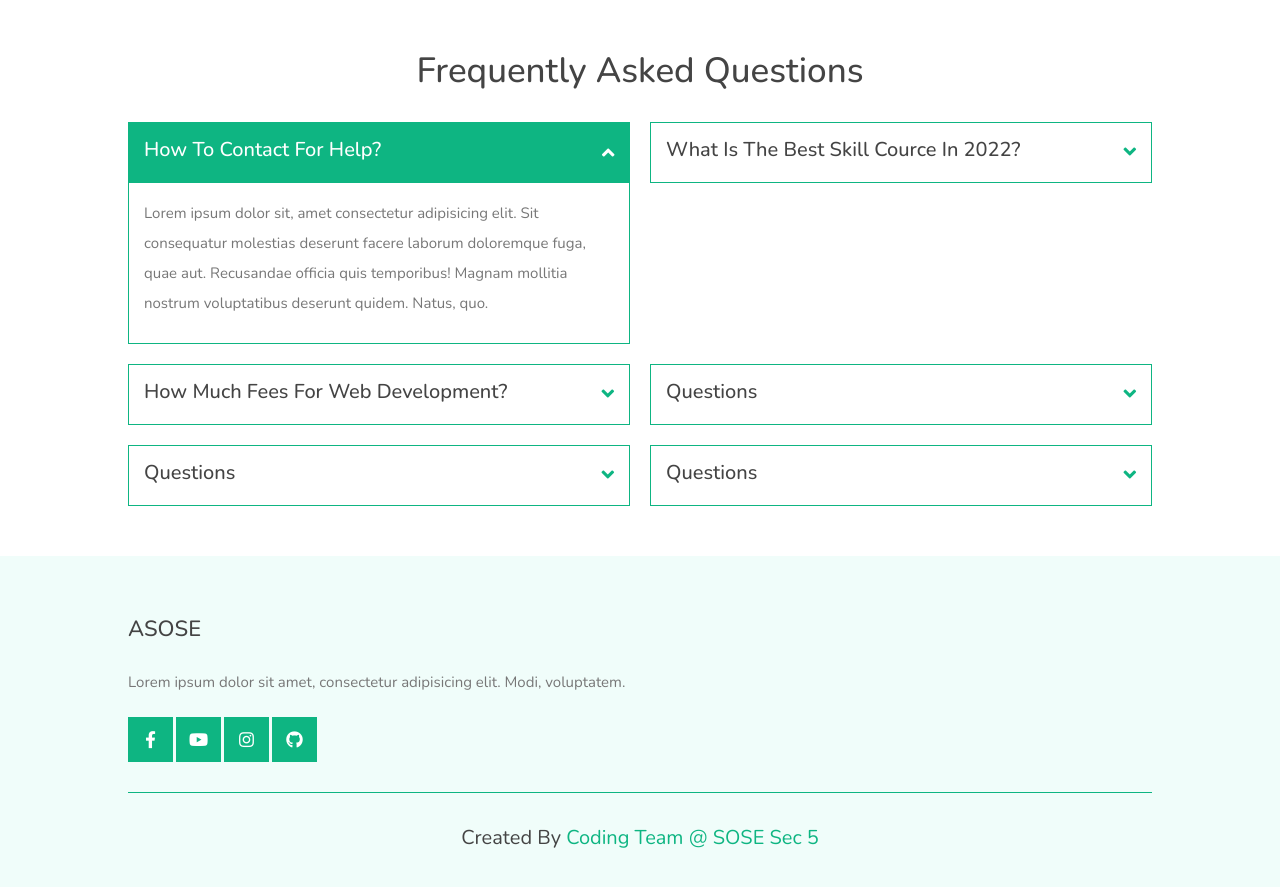
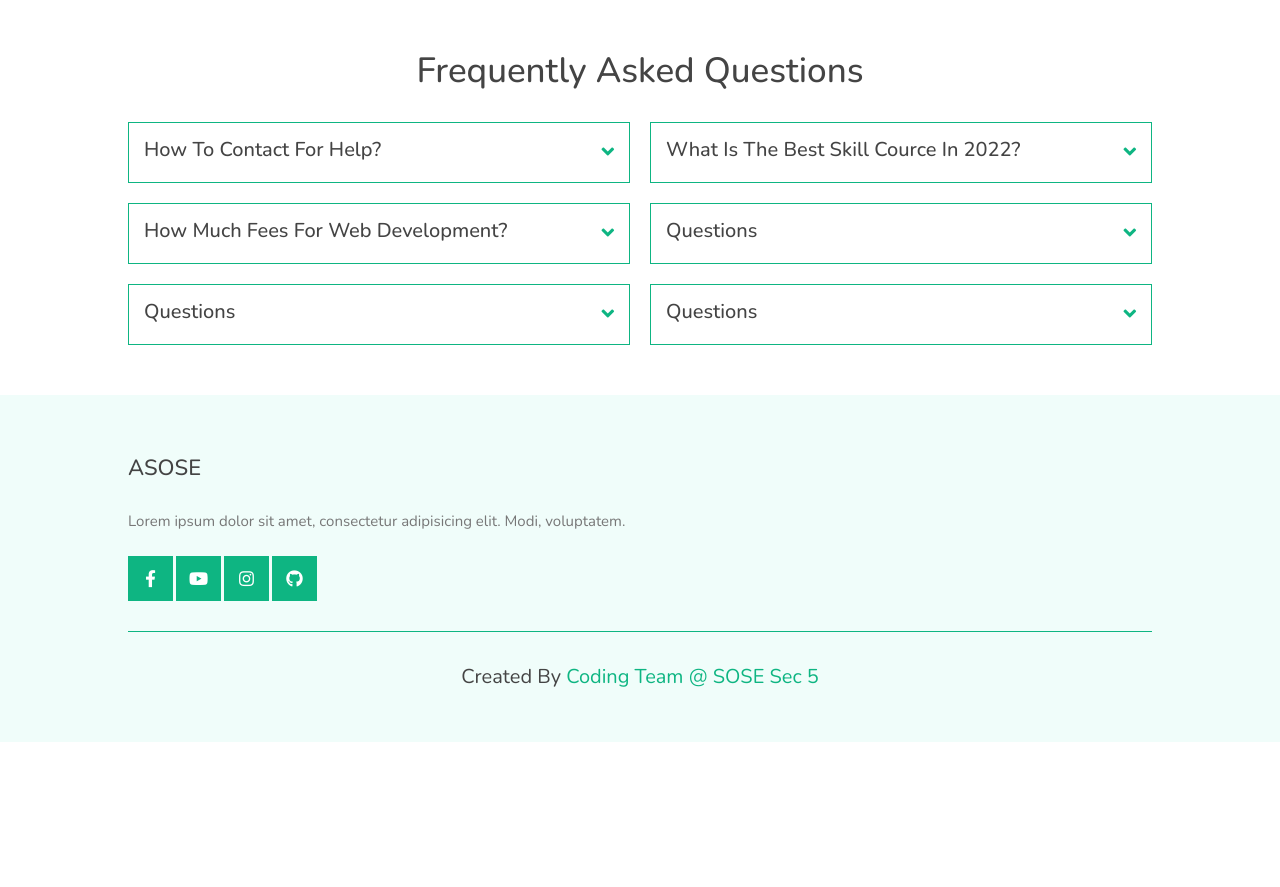
Before and after one commit to 0premthecoder/Asose, a Next.js app: page /contact in a window 1280 px wide. Shown: the part 1440-2327 px from the top of the page. After the commit the page ends 2182 px from the top, so only its background shows below. Built offline with nearby package versions, Linux system fonts and the light colour scheme.

Commit message:
some bugs fixed

```diff
--- a/pages/contact.js
+++ b/pages/contact.js
@@ -1,9 +1,11 @@
-import React from 'react'
+import React, { useState } from 'react'
 import Header from './components/Header'
 import Footer from './components/Footer'
 import Link from 'next/link'
 
+
 export default function contact() {
+    const [quest, setQuest] = useState(' ')
   return (
     <>
     <Header />
@@ -103,10 +105,10 @@ export default function contact() {
   <section className="faq">
     <h1 className="heading">frequently asked questions</h1>
     <div className="accordion-container">
-      <div className="accordion active">
+      <div className={`accordion ${quest === '1' ? 'active' : ' ' }`}>
         <div className="accordion-heading">
           <h3>how to contact for help?</h3>
-          <i className="fas fa-angle-down" />
+          <i className="fas fa-angle-down" onClick={ ()=> quest === '1' ? setQuest(' ') : setQuest('1')} />
         </div>
         <p className="accordion-content">
           Lorem ipsum dolor sit, amet consectetur adipisicing elit. Sit
@@ -115,10 +117,10 @@ export default function contact() {
           voluptatibus deserunt quidem. Natus, quo.
         </p>
       </div>
-      <div className="accordion">
+      <div className={`accordion ${quest === '2' ? 'active' : ' ' }`}>
         <div className="accordion-heading">
           <h3>what is the best skill cource in 2022?</h3>
-          <i className="fas fa-angle-down" />
+          <i className="fas fa-angle-down" onClick={ ()=> quest === '2' ? setQuest(' ') : setQuest('2')} />
         </div>
         <p className="accordion-content">
           Lorem ipsum dolor sit, amet consectetur adipisicing elit. Sit
```
